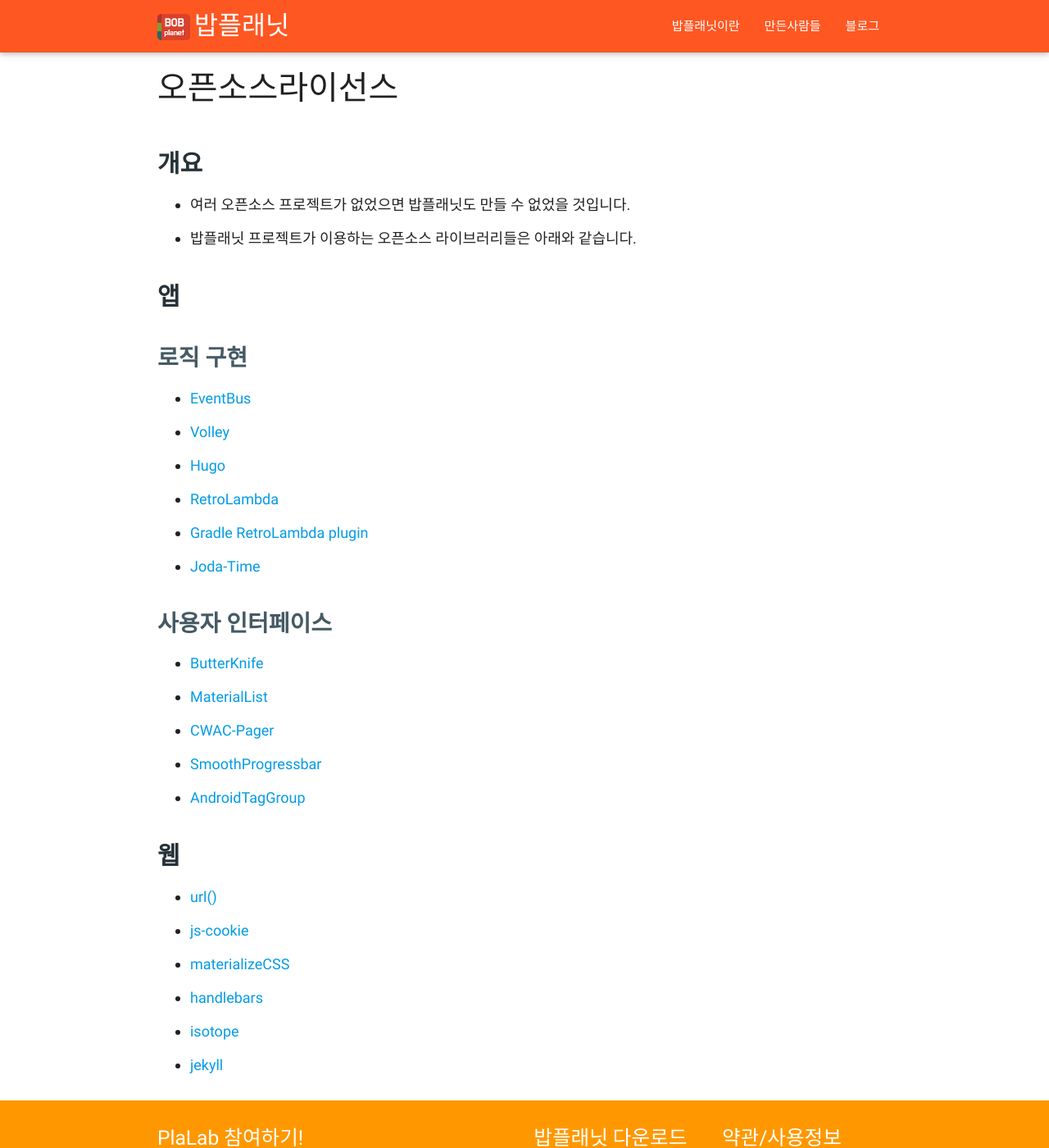
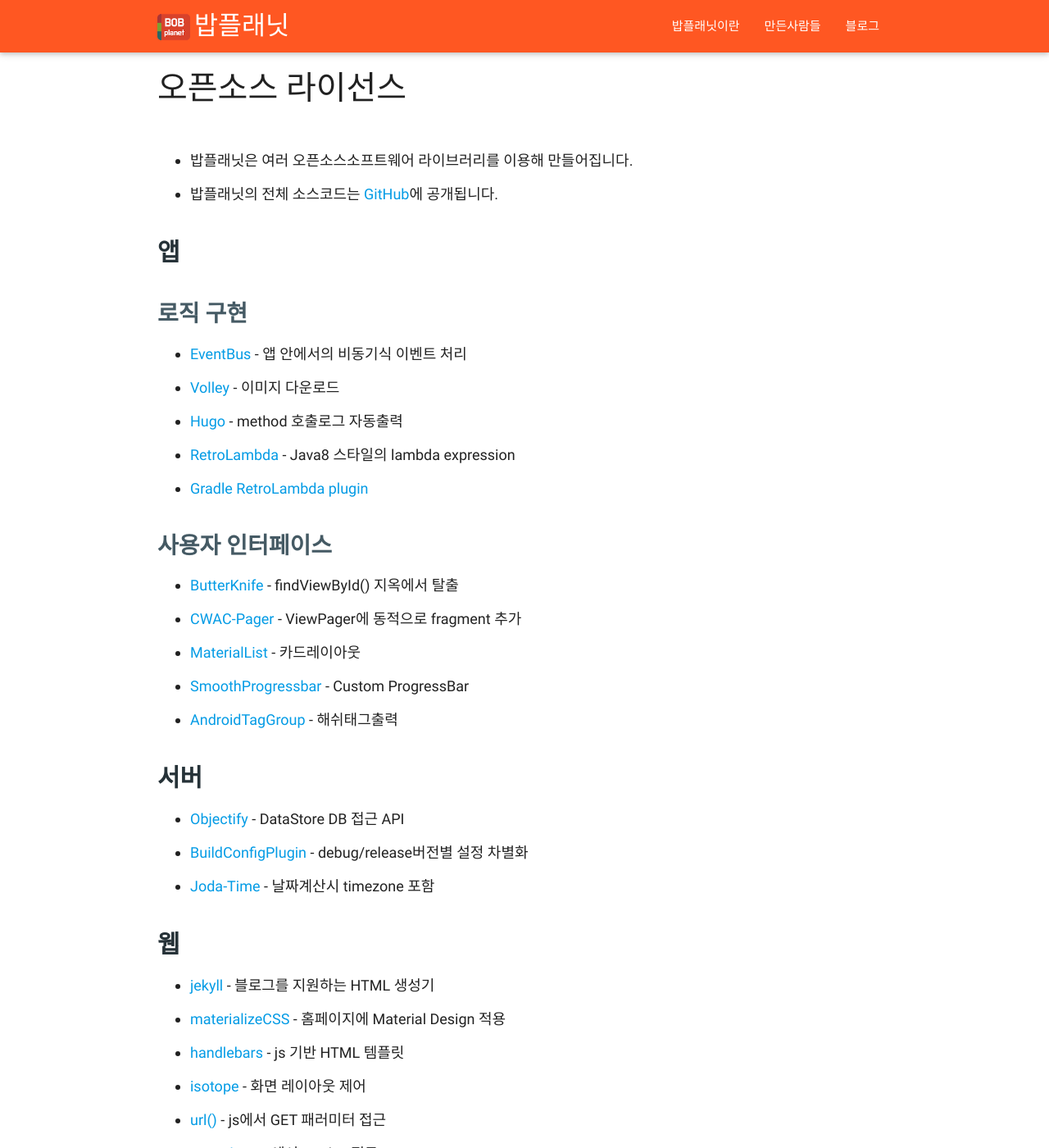
Before and after one commit to bobplanet/bobplanet.github.io, a Jekyll site: the page built from opensource.html, in a window 1280 px wide and 1400 px high. Shown: the whole window at 82% size. Built offline with Jekyll 4.4.1, drawn with Linux system fonts in a browser that asks for light colours; nearby versions of some CDN libraries; comment, search, counter and statistics services are not loaded; some of the changed text lies outside the part shown.

Commit message:
오픈소스 라이선스 내용 수정 등

```diff
--- a/_includes/jsLinks.html
+++ b/_includes/jsLinks.html
@@ -47,5 +47,6 @@
 (function(e,b){if(!b.__SV){var a,f,i,g;window.mixpanel=b;b._i=[];b.init=function(a,e,d){function f(b,h){var a=h.split(".");2==a.length&&(b=b[a[0]],h=a[1]);b[h]=function(){b.push([h].concat(Array.prototype.slice.call(arguments,0)))}}var c=b;"undefined"!==typeof d?c=b[d]=[]:d="mixpanel";c.people=c.people||[];c.toString=function(b){var a="mixpanel";"mixpanel"!==d&&(a+="."+d);b||(a+=" (stub)");return a};c.people.toString=function(){return c.toString(1)+".people (stub)"};i="disable time_event track track_pageview track_links track_forms register register_once alias unregister identify name_tag set_config people.set people.set_once people.increment people.append people.union people.track_charge people.clear_charges people.delete_user".split(" ");
 for(g=0;g<i.length;g++)f(c,i[g]);b._i.push([a,e,d])};b.__SV=1.2;a=e.createElement("script");a.type="text/javascript";a.async=!0;a.src="undefined"!==typeof MIXPANEL_CUSTOM_LIB_URL?MIXPANEL_CUSTOM_LIB_URL:"file:"===e.location.protocol&&"//cdn.mxpnl.com/libs/mixpanel-2-latest.min.js".match(/^\/\//)?"https://cdn.mxpnl.com/libs/mixpanel-2-latest.min.js":"//cdn.mxpnl.com/libs/mixpanel-2-latest.min.js";f=e.getElementsByTagName("script")[0];f.parentNode.insertBefore(a,f)}})(document,window.mixpanel||[]);
 mixpanel.init('{{ site.mixpanel_trackid }}');
+if (bobp_userId) mixpanel.identity(bobp_userId);
 </script>
 <!-- end Mixpanel -->
--- a/opensource.html
+++ b/opensource.html
@@ -1,33 +1,39 @@
 ---
-title: 오픈소스라이선스
+title: 오픈소스 라이선스
 layout: markdown
 ---
 
-# 개요
-- 여러 오픈소스 프로젝트가 없었으면 밥플래닛도 만들 수 없었을 것입니다.
-- 밥플래닛 프로젝트가 이용하는 오픈소스 라이브러리들은 아래와 같습니다.
+- 밥플래닛은 여러 오픈소스소프트웨어 라이브러리를 이용해 만들어집니다.
+- 밥플래닛의 전체 소스코드는 [GitHub](https://github.com/bobplanet/Bobplanet)에 공개됩니다.
 
 # 앱
 
 ## 로직 구현
-- [EventBus](https://github.com/greenrobot/EventBus)
-- [Volley](http://developer.android.com/intl/ko/training/volley/index.html)
-- [Hugo](https://github.com/JakeWharton/hugo)
-- [RetroLambda](https://github.com/orfjackal/retrolambda)
-- [Gradle RetroLambda plugin](https://github.com/evant/gradle-retrolambda)
-- [Joda-Time](http://www.joda.org/joda-time/)
+- [EventBus](https://github.com/greenrobot/EventBus) - 앱 안에서의 비동기식 이벤트 처리
+- [Volley](http://developer.android.com/intl/ko/training/volley/index.html) - 이미지 다운로드
+- [Hugo](https://github.com/JakeWharton/hugo) - method 호출로그 자동출력
+- [RetroLambda](https://github.com/orfjackal/retrolambda) - Java8 스타일의 lambda expression
+ - [Gradle RetroLambda plugin](https://github.com/evant/gradle-retrolambda)
 
 ## 사용자 인터페이스
-- [ButterKnife](http://jakewharton.github.io/butterknife/)
-- [MaterialList](https://github.com/dexafree/MaterialList)
-- [CWAC-Pager](https://github.com/commonsguy/cwac-pager)
-- [SmoothProgressbar](https://github.com/castorflex/SmoothProgressBar)
-- [AndroidTagGroup](https://github.com/2dxgujun/AndroidTagGroup)
+- [ButterKnife](http://jakewharton.github.io/butterknife/) - findViewById() 지옥에서 탈출
+- [CWAC-Pager](https://github.com/commonsguy/cwac-pager) - ViewPager에 동적으로 fragment 추가
+- [MaterialList](https://github.com/dexafree/MaterialList) - 카드레이아웃
+- [SmoothProgressbar](https://github.com/castorflex/SmoothProgressBar) - Custom ProgressBar
+- [AndroidTagGroup](https://github.com/2dxgujun/AndroidTagGroup) - 해쉬태그출력
+
+# 서버
+- [Objectify](https://github.com/objectify/objectify/) - DataStore DB 접근 API
+- [BuildConfigPlugin](https://github.com/mfuerstenau/gradle-buildconfig-plugin) - debug/release버전별 설정 차별화
+- [Joda-Time](http://www.joda.org/joda-time/) - 날짜계산시 timezone 포함
 
 # 웹
-- [url()](https://github.com/websanova/js-url)
-- [js-cookie](https://github.com/js-cookie/js-cookie)
-- [materializeCSS](http://materializecss.com/about.html)
-- [handlebars](http://handlebarsjs.com)
-- [isotope](http://isotope.metafizzy.co)
-- [jekyll](https://jekyllrb.com)
+- [jekyll](https://jekyllrb.com) - 블로그를 지원하는 HTML 생성기
+- [materializeCSS](http://materializecss.com/about.html) - 홈페이지에 Material Design 적용
+- [handlebars](http://handlebarsjs.com) - js 기반 HTML 템플릿
+- [isotope](http://isotope.metafizzy.co) - 화면 레이아웃 제어
+- [url()](https://github.com/websanova/js-url) - js에서 GET 패러미터 접근
+- [js-cookie](https://github.com/js-cookie/js-cookie) - js에서 Cookie 접근
+
+# 이미지
+- [freepik.com](http://www.freepik.com/) - DrawerMenu 헤더이미지
```
